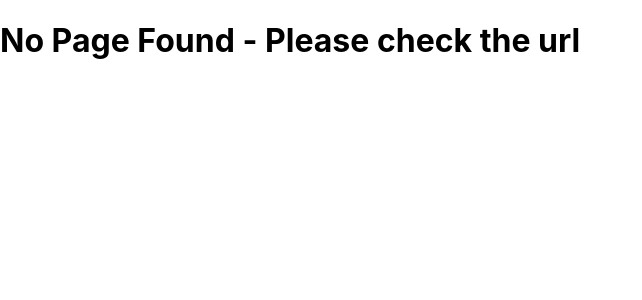
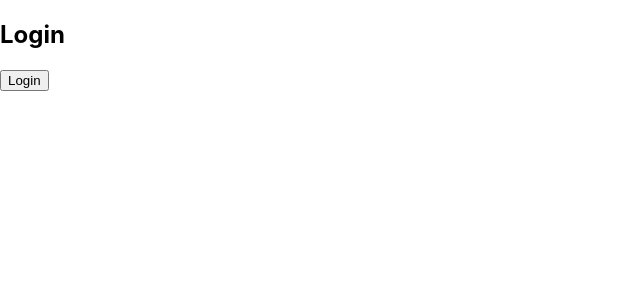
Before and after one commit to vishnuttxminds/react-start-app, a React (Create React App) app: page /login in a window 1280 px wide. Shown: the top 300 px of the page, without its empty margins (0-642 px from the left). Built offline with nearby package versions, Linux system fonts and the light colour scheme.

Commit message:
implement Authentication and Protected Routes

```diff
--- a/src/App.js
+++ b/src/App.js
@@ -25,9 +25,12 @@ import CounterWithMemo from "./screens/useMemo/CounterWithMemo";
 import Counter from "./screens/Reducer/Counter";
 
 import Cart from "./screens/eCart/Cart";
-import { Route, Routes, Link } from "react-router-dom";
+import { Route, Routes, Link, Navigate  } from "react-router-dom";
 import NoMatch from "./screens/NoMatch";
 import ProductDetails from "./screens/ProductDetails";
+import Login from "./screens/Login";
+import AuthProvider from "./auth/AuthContext";
+import ProtectedRoute from "./auth/ProtectedRoute";
 
 function App() {
   const loggedInEmployee = {
@@ -56,71 +59,23 @@ function App() {
   }, [count1]);
 
   return (
-    // <div className="App">
-    //   {/* <HomeScreen />
-    //   <ShowHideScreen userInfo={{ username: "Vishnu", place: "TVM" }} />
-
-    //   <ProductCardScreen title="Nike Bag" image={bag1}>
-    //     <p> Price: 7245</p>
-    //     <p> Rating: 4.5</p>
-    //     <p style={{ color: "green" }}>In Stock</p>
-    //   </ProductCardScreen>
-
-    //   <ProductCardScreen title="Adidas Bag" image={bag2}>
-    //     <p>Price: 17989</p>
-    //     <p>Rating: 4.2</p>
-    //     <p style={{ color: "red" }}>Out of Stock</p>
-    //   </ProductCardScreen> */}
-
-    //   {/* <ProductList /> */}
-    //   {/* <TitleCounter/>
-    //   <CurrentTime/> */}
-
-    //   {/* <CounterUseRef/> */}
-    //   {/* <ChangeBgColor/>
-
-    //   <Department employee={loggedInEmployee} /> */}
-
-    //   {/* <CounterContext.Provider value={{ count, setCount }}>
-    //     <Counter />
-    //   </CounterContext.Provider>
-
-    //   <UserContext.Provider value={loggedInEmployee}>
-    //     <UserProfile />
-    //     <Chat />
-    //   </UserContext.Provider> */}
-
-    //   {/* <div style={{ padding: "20px" }}>
-    //     <Counter2 text="Counter Component 1" count={count} />
-    //     <Counter2 text="Counter Component 2" count={count1} />
-
-    //     <Button onIncrement={increment} />
-
-    //     <Button onIncrement={increment1} />
-    //   </div> */}
-
-    //   <div style={{ padding: "20px" }}>
-    //      {/* <CountMemo /> */}
-    //     {/* <ProductListWithCallback /> */}
-    //     {/* <ProductListWithoutCallback /> */}
-    //     {/* <CounterWithMemo /> */}
-    //     {/* <Counter/> */}
-    //     <Cart />
-    //   </div>
-    // </div>
-
     <>
+      <AuthProvider>
         <Routes>
-        <Route path="/" element={<ProductListWithCallback />} />
-        <Route path="/cart" element={<Cart />} />
+          <Route path="/" element={<Navigate to="/login" replace />} />
+          <Route path="/login" element={<Login />} />
           <Route
-          path="/ProductListWithout"
-          element={<ProductListWithoutCallback />}
+            path="/home"
+            element={
+              <ProtectedRoute>
+                <HomeScreen />
+              </ProtectedRoute>
+            }
           />
 
-        <Route path="/products/:slug" element={<ProductDetails />} />
           <Route path="*" element={<NoMatch />} />
         </Routes>
+      </AuthProvider>
     </>
   );
 }
--- /dev/null
+++ b/src/auth/AuthContext.js
@@ -0,0 +1,23 @@
+import React, { createContext, useState } from "react";
+
+export const AuthContext = createContext();
+
+const AuthProvider = ({ children }) => {
+  const [isAuthenticated, setIsAuthenticated] = useState(false);
+
+  const login = () => {
+    setIsAuthenticated(true);
+  };
+
+  const logout = () => {
+    setIsAuthenticated(false);
+  };
+
+  return (
+    <AuthContext.Provider value={{ isAuthenticated, login, logout }}>
+      {children}
+    </AuthContext.Provider>
+  );
+};
+
+export default AuthProvider;
--- /dev/null
+++ b/src/auth/ProtectedRoute.js
@@ -0,0 +1,11 @@
+import React, { useContext } from "react";
+import { Navigate } from "react-router-dom";
+import { AuthContext } from "./AuthContext";
+
+const ProtectedRoute = ({ children }) => {
+  const { isAuthenticated } = useContext(AuthContext);
+
+  return isAuthenticated ? children : <Navigate to="/login" replace />;
+};
+
+export default ProtectedRoute;
--- /dev/null
+++ b/src/screens/Login.js
@@ -0,0 +1,22 @@
+import React, { useContext } from "react";
+import { AuthContext } from "../auth/AuthContext";
+import { useNavigate } from "react-router-dom";
+
+const Login = () => {
+  const { login } = useContext(AuthContext);
+  const navigate = useNavigate();
+
+  const handleLogin = () => {
+    login();
+    navigate("/home");
+  };
+
+  return (
+    <div>
+      <h2>Login</h2>
+      <button onClick={handleLogin}>Login</button>
+    </div>
+  );
+};
+
+export default Login;
```
Lines whose indentation alone changed are shown as unchanged.
